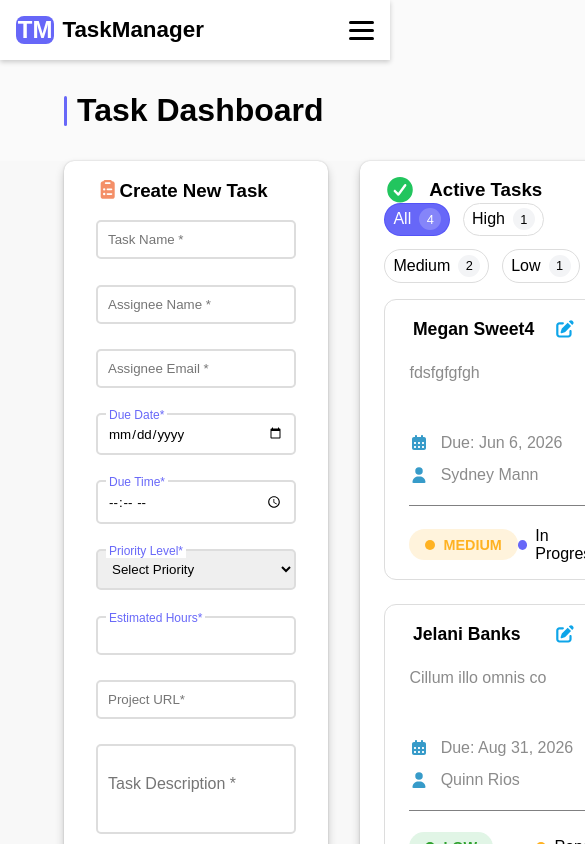
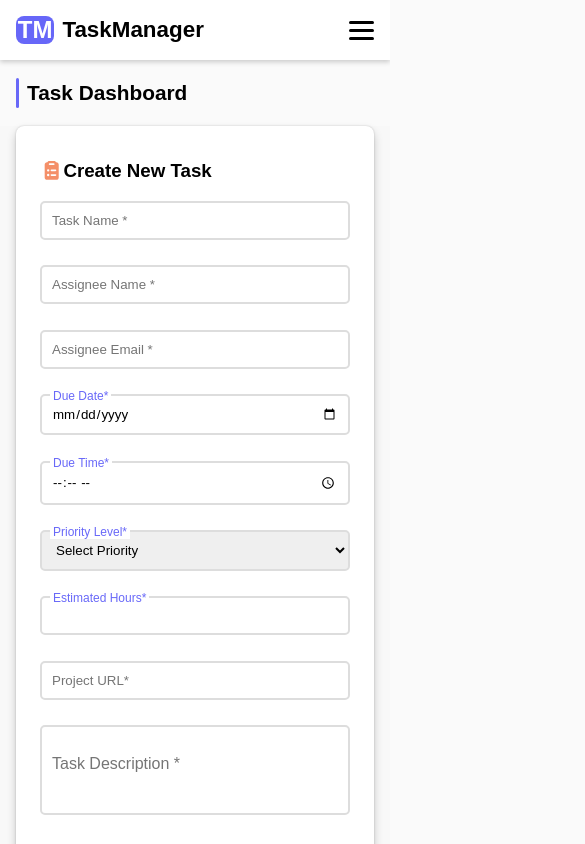
Before and after one commit to Ramji-44/Taskmanager-react, a React (Vite) app: page / in a window 390 px wide. Shown: the top 844 px of the page, 585 px wide, since content can reach past the window. Built offline with nearby package versions, Linux system fonts and the light colour scheme.

Commit message:
added responsive layout for form and task component

```diff
--- a/src/App.css
+++ b/src/App.css
@@ -27,7 +27,7 @@
 }
 
 .form-section {
-    padding: 0 1.5em ;
+    padding: 0 1.5em;
     background-color: var(--white);
     border-radius: 10px;
     box-shadow:
@@ -44,3 +44,52 @@
         /* top shadow */
         0 5px 10px rgba(0, 0, 0, 0.2);
 }
+
+/* tablet view */
+@media (max-width: 1024px) {
+
+    .title {
+        padding-left: 2em;
+    }
+
+    .main-container {
+        grid-template-columns: 1fr;
+        padding: 0 2em;
+        gap: 1.5em;
+    }
+
+    .form-section,
+    .tasks-section {
+        width: 100%;
+    }
+}
+
+/*mobile view*/
+@media (max-width: 600px) {
+
+    .title {
+        flex-direction: row;
+        padding-left: 1em;
+        gap: 8px;
+    }
+
+    .title h1 {
+        font-size: 1.3rem;
+    }
+
+    .main-container {
+        grid-template-columns: 1fr;
+        padding: 0 1em;
+        gap: 1em;
+    }
+
+    .form-section {
+        padding: 1em;
+        border-radius: 8px;
+    }
+
+    .tasks-section {
+        padding: 1em;
+        border-radius: 8px;
+    }
+}
```
